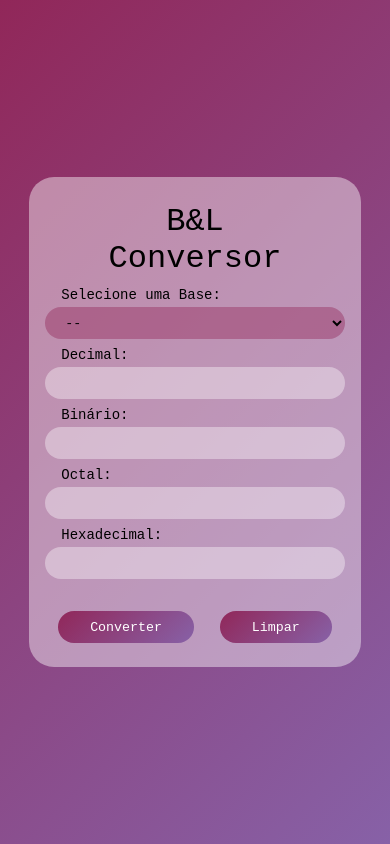
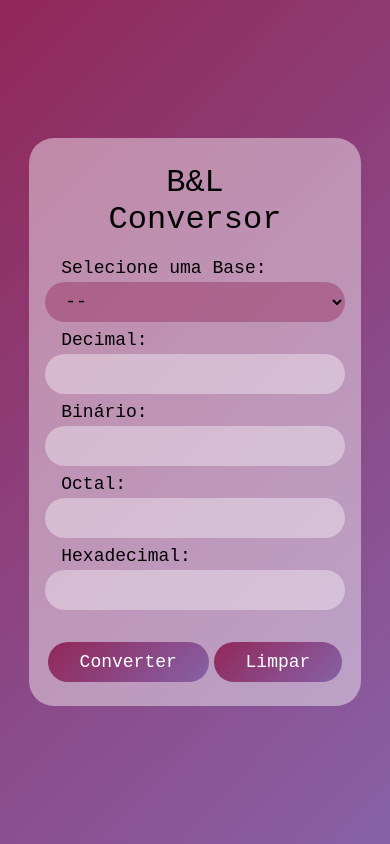
Before and after one commit to HerbertDuarte/conversor-bases-numericas, a plain HTML site: page index.html in a window 390 px wide. Drawn offline with Linux system fonts and the light colour scheme.

Commit message:
atualizacao-mobile

```diff
--- a/style.css
+++ b/style.css
@@ -23,7 +23,7 @@ body{
 h1{
     font-family: 'Courier New', Courier, monospace;
     text-align: center;
-    margin: 10px;
+    margin: 10px 0 20px 0;
     font-weight: normal;
 }
 
@@ -56,15 +56,16 @@ select {
     width: 400px;
     max-width: 100%;
     border-radius: 32px;
-    height: 32px;
+    height: 40px;
     margin-bottom: 8px;
     padding-left: 16px;
     border: none;
     outline: 0;
+    font-size: 18px;
 }
 
 label {
-    font-size: 14px;
+    font-size: 18px;
     padding-bottom: 4px;
     padding-left: 16px;
 }
@@ -75,7 +76,7 @@ label {
 
 button,
 input[type="reset"] {
-    height: 32px;
+    height: 40px;
     border-radius: 32px;
     background-image: linear-gradient(135deg, #912759, #8761a7);
     color: #9127595b;
@@ -85,6 +86,7 @@ input[type="reset"] {
     width: -moz-fit-content;
     color: white;
     cursor: pointer;
+    font-size: 18px;
 }
 
 .container-btn {
```
